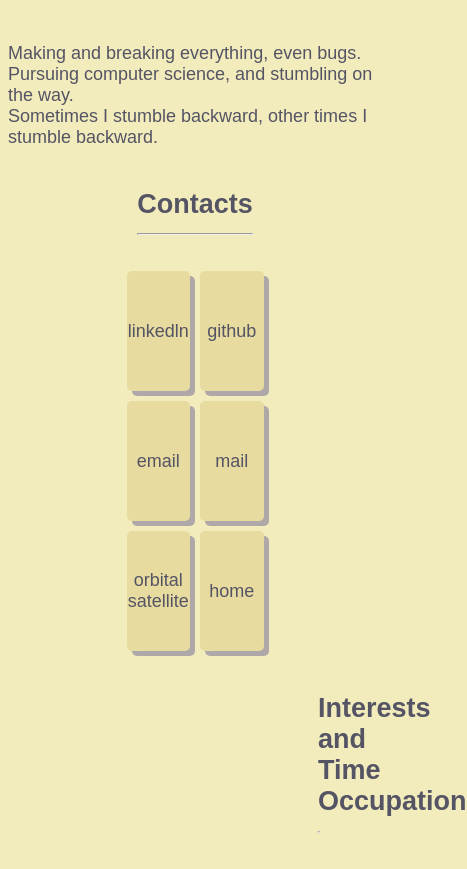
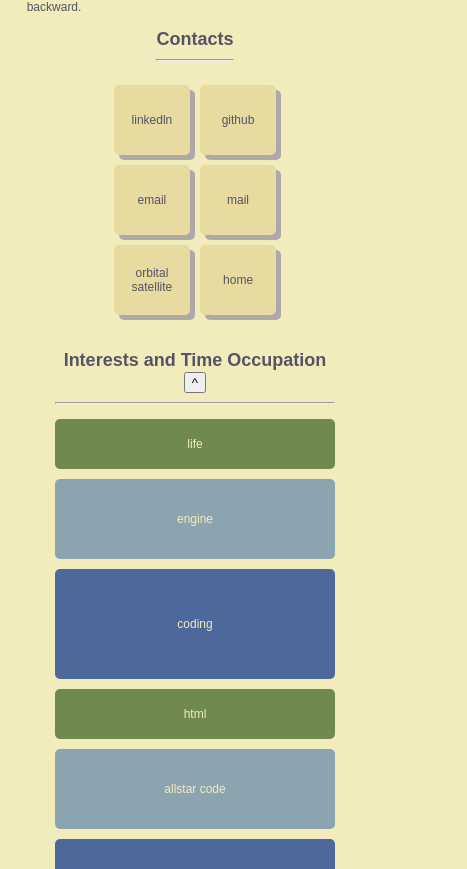
Before and after one commit to izbuzz/index, a plain HTML site: page about.html in a window 390 px wide. Shown: the part 199-1068 px from the top of the page, 467 px wide, since content can reach past the window. Drawn offline with Linux system fonts and the light colour scheme.

Commit message:
Responsive design

```diff
--- a/about.css
+++ b/about.css
@@ -11,12 +11,12 @@ a {
 }
 
 nav {
-    font-size: 22px;
+    font-size: 1.25em;
     display: flex;
     justify-content: center;
 
     gap: 30px;
-    margin: 35px 0px;
+    margin: 25px 0px;
 }
 
 #about {
@@ -24,7 +24,7 @@ nav {
     flex-direction: column;
 
     align-items: center;
-    justify-content: center;
+    margin: 0px 5%;
 }
 
 #contacts {
@@ -38,5 +38,20 @@ nav {
 #interests {
     padding: 10px;
     text-align: center;
-    margin: 10px 300px;
+    margin: 10px 20%;
 }
+
+@media screen and (max-width: 600px) {
+    body {
+	font-size: 12px;
+    }
+
+    nav {
+	display: flex;
+	gap: 5px;
+    }
+
+    #interests {
+	margin: 10px 10%;
+    }
+}
--- a/about.html
+++ b/about.html
@@ -8,6 +8,7 @@
 	<link rel="stylesheet" href="box.css">
 	<link rel="stylesheet" href="about.css">
 	<script src="dark.js"></script>
+	<script defer src="show.js"></script>
     </head>
     <body>
 	<nav>
@@ -20,12 +21,10 @@
 
 	<div id="about">
 	    <h1>About Me<hr/></h1>
-	    <p>
-		Making and breaking everything, even bugs.<br/>
-		Pursuing computer science, and stumbling on the way.<br/>
-		Sometimes I stumble backward, other times I stumble
-		backward.
-	    </p>
+	    Making and breaking everything, even bugs.<br/>
+	    Pursuing computer science, and stumbling on the way.<br/>
+	    Sometimes I stumble backward, other times I stumble
+	    backward.
 	</div>
 
 	<div id="contacts">
@@ -42,8 +41,12 @@
 	</div>
 
 	<div id="interests">
-	    <h2>Interests and Time Occupation<hr/></h2>
-	    <grid-container>
+	    <h2>
+		Interests and Time Occupation
+		<button id="show-interests">^</button>
+		<hr/>
+	    </h2>
+	    <grid-container id="interests-container">
 		<grid-item small>life</grid-item>
 		<grid-item medium>engine</grid-item>
 		<grid-item large>coding</grid-item>
--- a/box.css
+++ b/box.css
@@ -39,12 +39,32 @@
     transform: scale(1.05);
 }
 
+@media screen and (max-width: 600px) {
+    .box_container {
+    	margin: 0px 20%;
+    }
+    .box {
+	height: 50px;
+	width: 25%;
+    }
+}
+
 /* grid */
+/* TODO: use a class for this rather than directly editing grid-container */
 grid-container {
     display: grid;
     grid-auto-rows: 50px;
     grid-gap: 10px;
     grid-template-columns: repeat(auto-fill, minmax(20%, 1fr));
+}
+
+@media screen and (max-width: 600px) {
+    grid-container {
+	display: grid;
+	grid-auto-rows: 20px;
+	grid-gap: 10px;
+	grid-template-columns: repeat(auto-fill, minmax(50%, 1fr));
+    }
 }
 
 [small] {
--- a/projects.css
+++ b/projects.css
@@ -4,6 +4,20 @@ body {
 
     background-color: var(--bg);
     color: var(--fg);
+
+    margin: 10px 20%;
+}
+
+@media screen and (max-width: 600px) {
+    body {
+	font-size: 12px;
+	margin: 10px 5%;
+    }
+
+    nav {
+	display: flex;
+	gap: 5px;
+    }
 }
 
 a {
@@ -22,6 +36,4 @@ nav {
 
 #projects {
     padding: 10px;
-    /* text-align: center; */
-    margin: 10px 300px;
 }
--- a/style.css
+++ b/style.css
@@ -25,16 +25,19 @@ a {
 }
 
 #refs {
-	display: flex;
-	gap: 20px;
+    display: flex;
+    gap: 20px;
 }
 
-@media screen and (mix-width: 500px) {
+@media screen and (max-width: 600px) {
+    body {
+	font-size: 12px;
+	margin: 10px 5%;
 	padding: 5px;
-	font-size: 16px;
+    }
 
-	#refs {
-		display: flex;
-		flex-direction: column;
-	}
+    #refs {
+	display: flex;
+	gap: 5px;
+    }
 }
```
